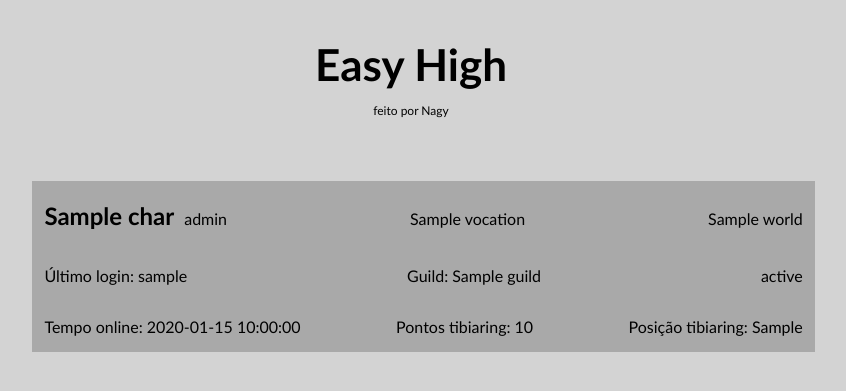
After one commit to rafaelcnagy/EasyHighTibia, a Flask app: template templates/result.html in a window 1280 px wide. The commit adds this page. Shown: the top 391 px of the page, without its empty margins (229-1075 px from the left). Run offline with Flask 2, Linux system fonts and the light colour scheme; the template is opened without the code that fills it: most values are stand-ins (such as "Sample title", 1, 10 or a date in 2020); parts of the project's set-up code (start-up, migrations or seed data) failed here and were passed over.

Commit message:
Add página de resultados

```diff
--- a/main.py
+++ b/main.py
@@ -29,11 +29,10 @@ def search(ts_description):
     driver = initialize_driver()
 
     for char_name in char_name_list:
-
         char = tibiadata.search_char(char_name)
         char = guildstats.search_date(char, driver)
         char = tibiaring.search_char(char, driver)
         char_list.append(char)
 
     driver.close()
-    return ''
+    return char_list
--- a/static/style.css
+++ b/static/style.css
@@ -51,3 +51,27 @@ input[type=text] {
 .button:hover {
   background-color: green;
 }
+
+.char-container {
+  background-color: darkgray;
+  margin: 1% 20%;
+  width: 60%;
+  padding: 0 1%;
+}
+
+.char-line {
+  display: flex;
+  justify-content: space-between;
+  align-items: baseline;
+}
+
+.char-info {
+  width: max-content;
+}
+
+.char-warning {
+  color:white;
+  background-color: red;
+  width: max-content;
+  padding: .3%;
+}
--- /dev/null
+++ b/templates/result.html
@@ -0,0 +1,41 @@
+{% extends 'base.html' %}
+
+{% block header %}
+  <h1>Easy High</h1>
+  <p class="credit">feito por Nagy</p>
+{% endblock %}
+
+{% block content %}
+    {% for char in chars %}
+        <div class="char-container">
+            <div class="char-line">
+                <div class="char-line">
+                    <h2 class="char-info" style="padding-right: 10px">{{ char.name }}</h2>
+                    <p class="char-info">{{ char.level }}</p>
+                </div>
+                <p class="char-info">{{ char.vocation }}</p>
+                <p class="char-info">{{ char.world }}</p>
+            </div>
+
+            {% if char.traded %}
+                <div class="char-line">
+                    <p class="char-warning">{{ char.trade_info }}</p>
+                </div>
+            {% endif %}
+
+            <div class="char-line">
+                <p class="char-info">Último login: {{ char.last_login }}</p>
+                <p class="char-info">Guild: {{ char.guild }}</p>
+                <p class="char-info">{{ char.account_status }}</p>
+            </div>
+
+            <div class="char-line">
+                <p class="char-info">Tempo online: {{ char.online_time }}</p>
+                {% if char.points != 0 %}
+                    <p class="char-info">Pontos tibiaring: {{ char.points }}</p>
+                    <p class="char-info">Posição tibiaring: {{ char.ranking_position }}</p>
+                {% endif %}
+            </div>
+        </div>
+    {% endfor %}
+{% endblock %}
```
